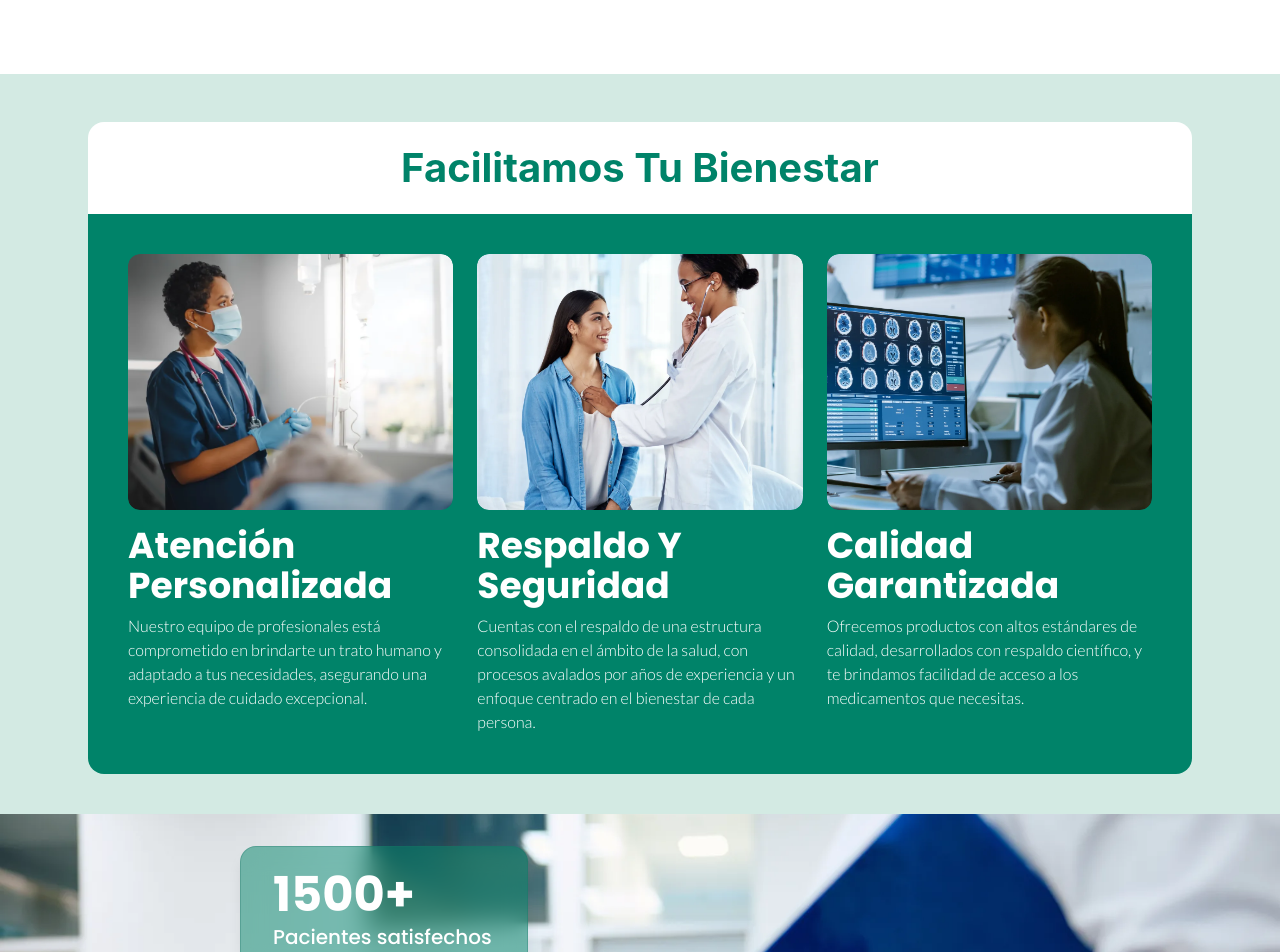
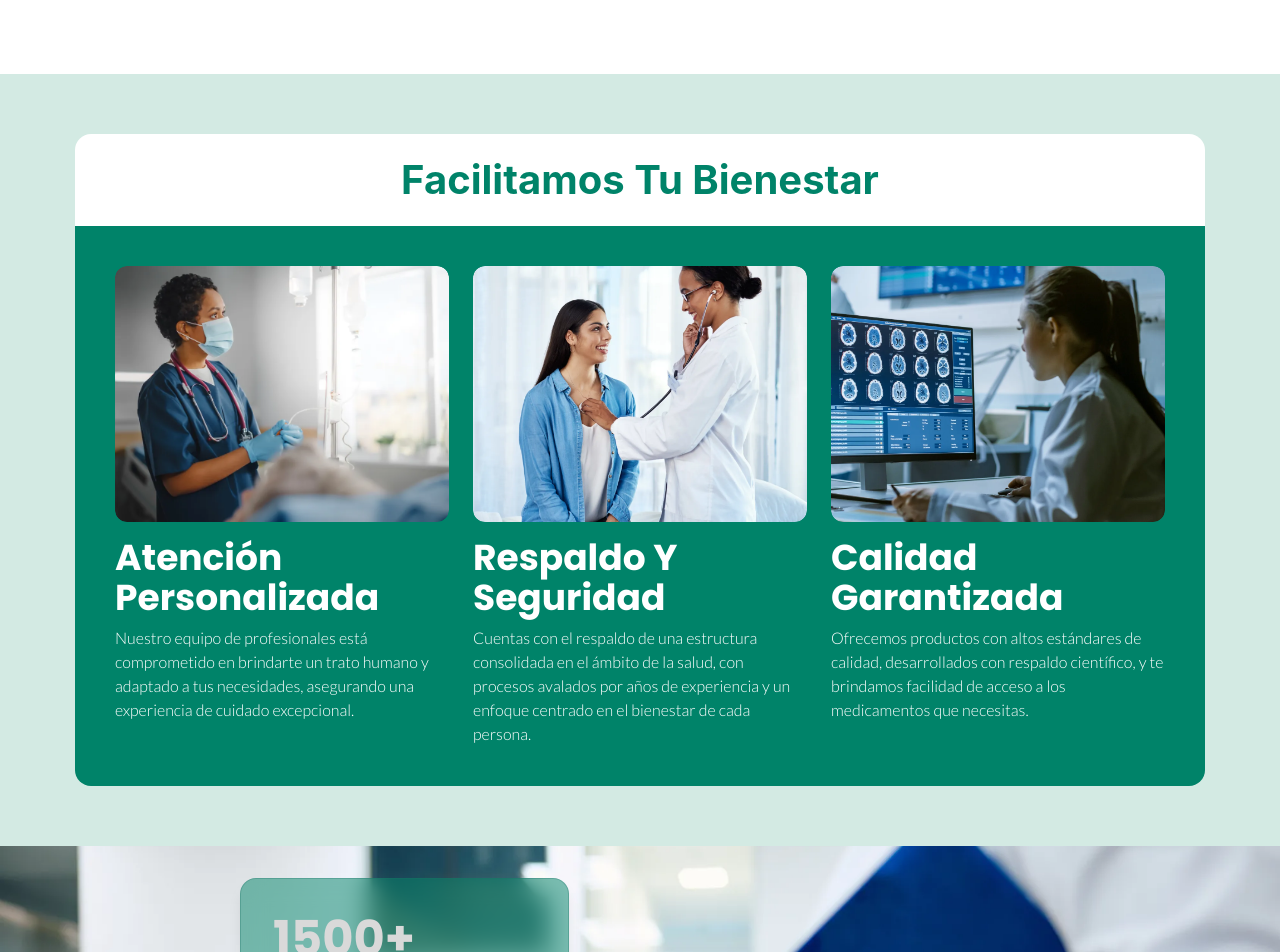
Before and after one commit to sonuiiit/Saludmega_cc, a React (Create React App) app: page / in a window 1280 px wide. Shown: the part 1500-2452 px from the top of the page. Built offline with nearby package versions, Linux system fonts and the light colour scheme.

Commit message:
finalpush3

```diff
--- a/src/_components/Hero.jsx
+++ b/src/_components/Hero.jsx
@@ -30,7 +30,7 @@ const HeroSection = ({ onClick }) => {
       />
 
       {/* Content Section */}
-      <div className="relative w-full px-6 flex justify-center lg:justify-end lg:mx-20 md:-top-20  lg:top-12 -top-8">
+      <div className="relative w-full px-6 flex justify-center lg:justify-end lg:mx-20 md:-top-20  lg:top-12 -top-4">
         <div className="max-w-lg text-gray-600 text-center lg:text-right flex flex-col justify-center items-center">
           <h1 className="text-5xl md:text-4xl font-bold leading-tight font-poppins text-[#44494A]">
             Impulsa Tu <br className="block md:hidden" /> Bienestar
--- a/src/_components/Section2.jsx
+++ b/src/_components/Section2.jsx
@@ -2,11 +2,11 @@ import React from 'react'
 
 export const Section2 = () => {
   return (
-    <div>
-      <section className="bg-[#D3EAE3] md:p-10 p-2">
-        <div className="md:mx-12 rounded-2xl overflow-hidden mt-2">
+    <div className='bg-[#D3EAE3] overflow-hidden'>
+      <div className=" lg:mt-[60px] lg:mb-[60px] md:mt-[76px] md:mb-[76px] mt-[30px] mb-[30px] mx-[11px] md:px-4   ">
+        <div className="md:mx-12 rounded-2xl overflow-hidden">
           {/* Heading */}
-          <div className="bg-white p-4">
+          <div className="bg-white p-4  ">
             <h2 className="md:text-[40px] text-[30px] font-bold text-center text-primary">
               Facilitamos Tu Bienestar
             </h2>
@@ -76,7 +76,7 @@ export const Section2 = () => {
             </div>
           </div>
         </div>
-      </section>
+      </div>
     </div>
   )
 }
--- a/src/_components/Section3.jsx
+++ b/src/_components/Section3.jsx
@@ -5,9 +5,9 @@ export const Section3 = () => {
     <div className="relative  ">
       {/* Positioned Text Over Image with Glassy Green Effect */}
       <div className="bg-[#00836999]/50 border border-[#1B7568]/30 text-white px-4 py-2 md:px-8 md:py-6 rounded-2xl flex flex-col
-                      md:w-72 w-54 h-20 md:h-32 backdrop-blur-md absolute top-2 left-2 md:top-5 md:left-5 lg:top-24 lg:left-48 xl:top-8 xl:left-60 gap-1 shadow-lg">
-        <span className="lg:text-5xl text-4xl font-bold text-white font-poppins">1500+</span>
-        <span className="md:text-xl text-md font-medium text-white font-poppins">Pacientes satisfechos</span>
+                      md:w-84 w-54 h-24 md:h-36 backdrop-blur-md absolute top-[4px] left-[8px] md:top-5 md:left-5 lg:top-24 lg:left-48 xl:top-8 xl:left-60 gap-1 shadow-lg">
+        <span className="lg:text-[48px] text-[36px] font-bold text-[#D9D9D9] font-poppins">1500+</span>
+        <span className="md:text-[20px] lg:text-[24px] text-[16px] text-md font-medium text-white font-poppins">Pacientes satisfechos</span>
       </div>
 
       {/* Image */}
```
